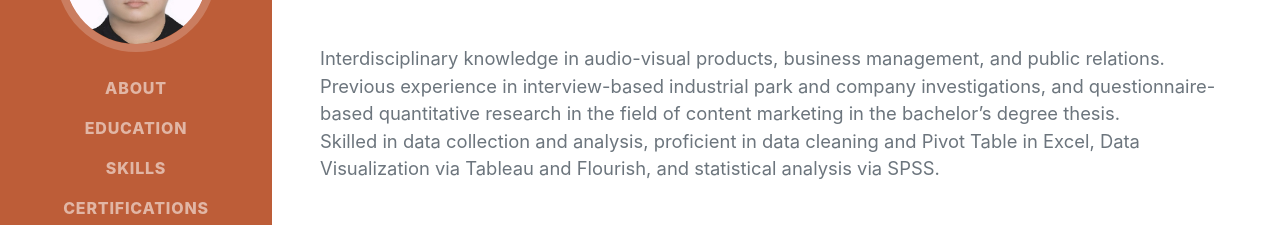
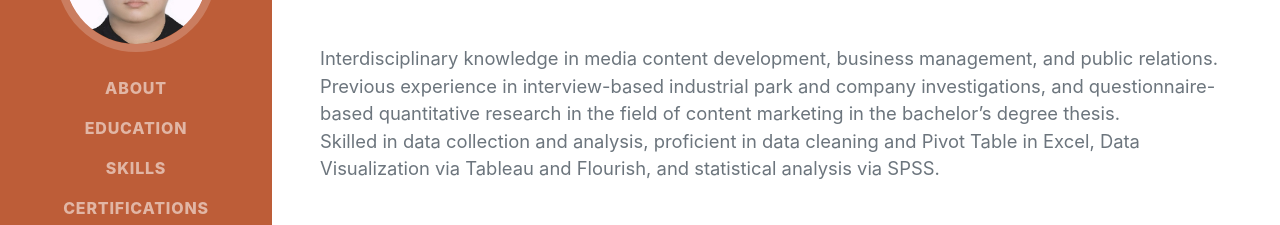
Before and after one commit to guanyipei/guanyipei.github.io, a website: page index.html in a window 1280 px wide. Shown: the part 324-549 px from the top of the page. Drawn offline with nearby package versions, Linux system fonts and the light colour scheme; a web font is replaced by a local one.

Commit message:
Add files via upload

```diff
--- a/index.html
+++ b/index.html
@@ -46,7 +46,7 @@
                         Kowloon · Hong Kong SAR ·
                         <a href="mailto:peiguanyi@hotmail.com">peiguanyi@hotmail.com</a>
                     </div>
-                    <p class="lead mb-5">Interdisciplinary knowledge in audio-visual products, business management, and public relations.
+                    <p class="lead mb-5">Interdisciplinary knowledge in media content development, business management, and public relations.
                         <br>Previous experience in interview-based industrial park and company investigations, and questionnaire-based quantitative research in the field of content marketing in the bachelor’s degree thesis.
                         <br>Skilled in data collection and analysis, proficient in data cleaning and Pivot Table in Excel, Data Visualization via Tableau and Flourish, and statistical analysis via SPSS.
                         </p>
```
